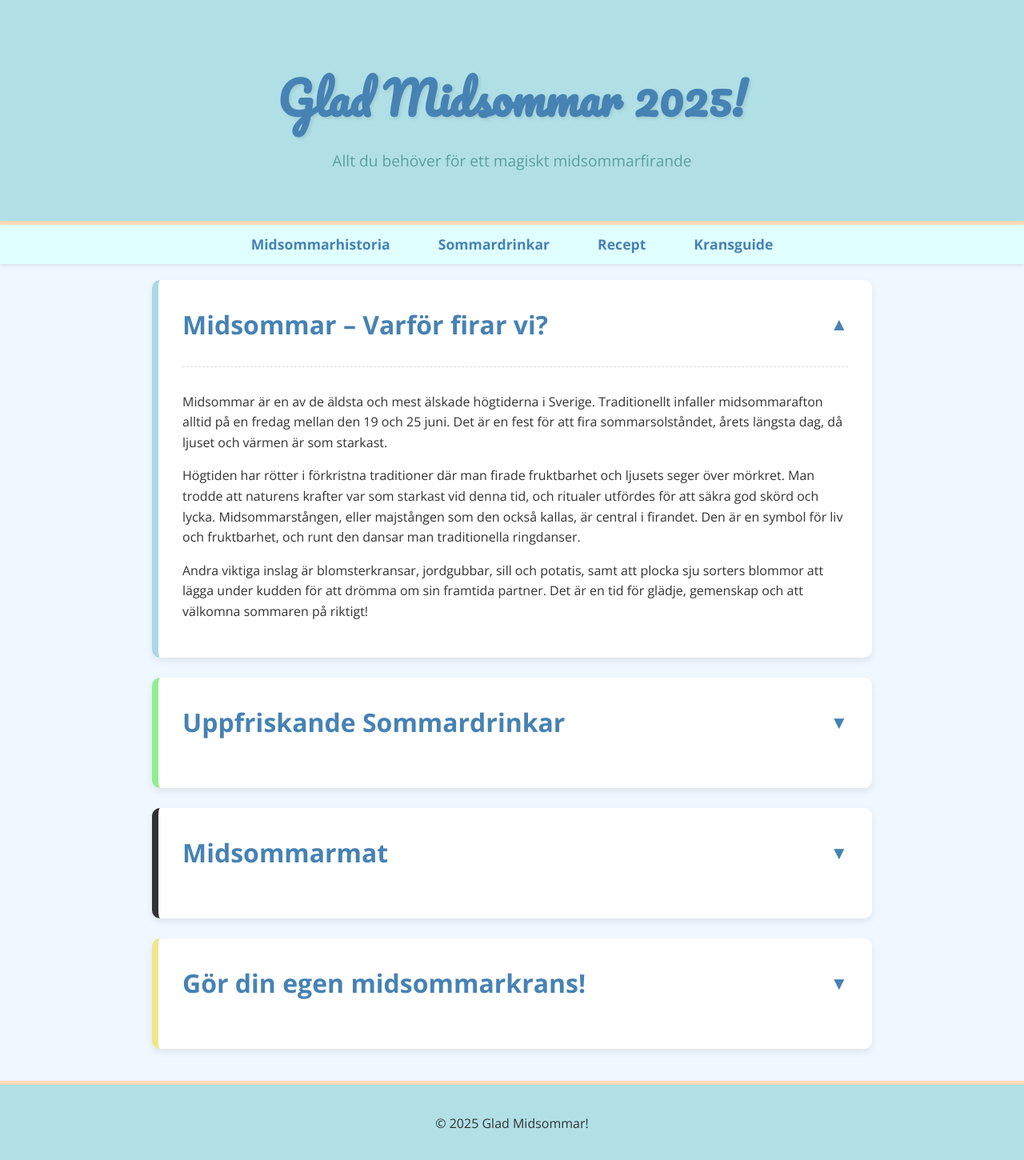
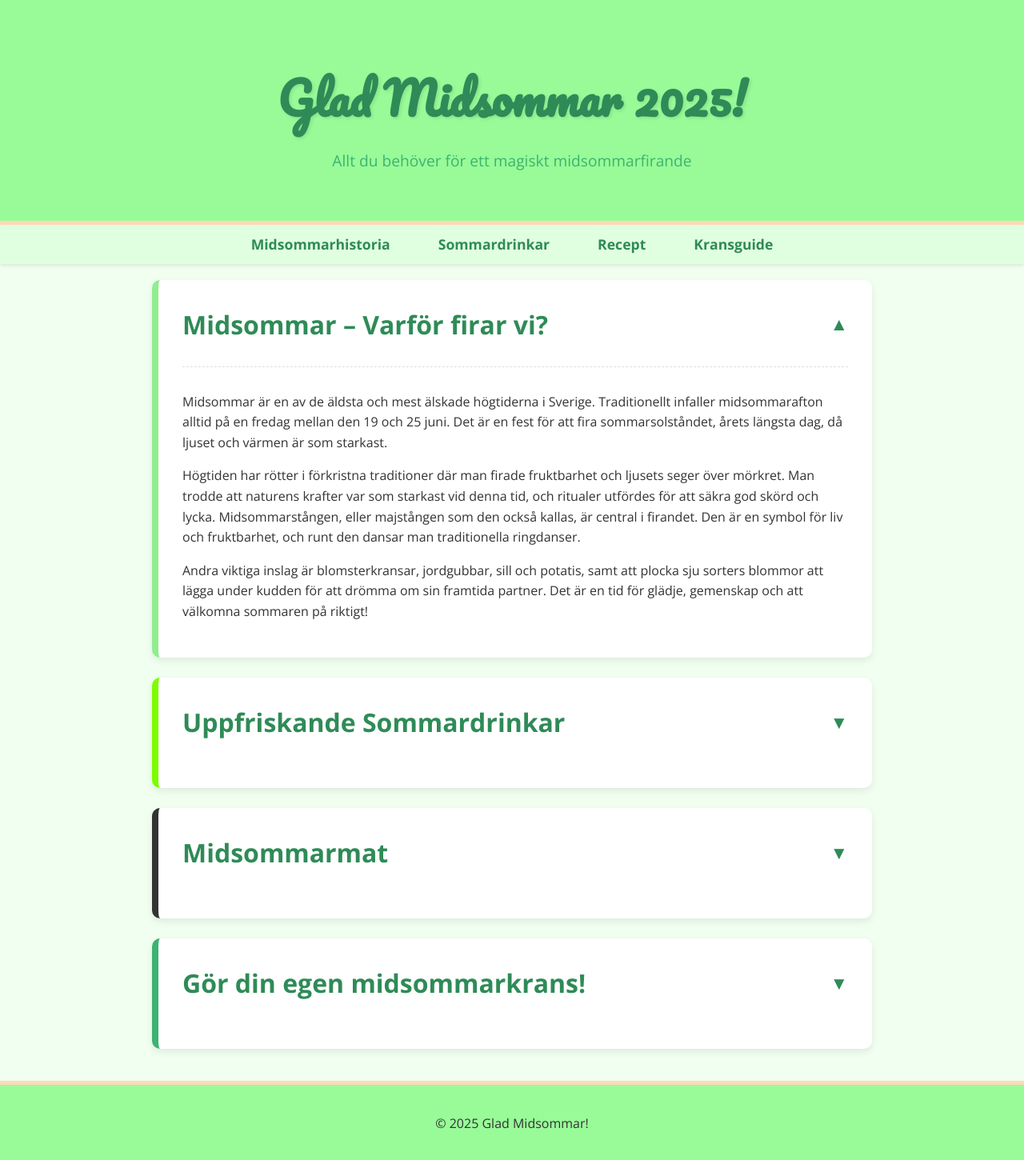
Before and after one commit to ennoka123/midsommar, a plain HTML site: page index.html in a window 1280 px wide. Shown: the whole page at 80% size. Drawn offline with nearby package versions, Linux system fonts and the light colour scheme.

Commit message:
Add files via upload

```diff
--- a/style.css
+++ b/style.css
@@ -2,34 +2,34 @@ body {
     font-family: 'Open Sans', sans-serif;
     margin: 0;
     padding: 0;
-    background-color: #F0F8FF; /* Ljusblå (AliceBlue) */
+    background-color: #F0FFF0; /* Ljusgrön (Honeydew) */
     color: #333;
     line-height: 1.6;
 }
 
 header {
-    background-color: #B0E0E6; /* Ljusblå (PowderBlue) */
+    background-color: #98FB98; /* Ljusgrön (PaleGreen) */
     color: #333;
     padding: 40px 20px;
     text-align: center;
-    border-bottom: 5px solid #FFDAB9; /* Ljusrosa (PeachPuff) */
+    border-bottom: 5px solid #FFDAB9; /* Ljusrosa (PeachPuff) - behålls som accent */
 }
 
 header h1 {
     font-family: 'Pacifico', cursive;
     font-size: 3.5em;
     margin-bottom: 10px;
-    color: #4682B4; /* Stålblå */
+    color: #2E8B57; /* Mörkgrön (SeaGreen) */
     text-shadow: 2px 2px 4px rgba(0,0,0,0.1);
 }
 
 header p {
     font-size: 1.2em;
-    color: #5F9EA0; /* Kadettblå */
+    color: #3CB371; /* MediumSeaGreen */
 }
 
 nav {
-    background-color: #E0FFFF; /* Ljusblå (LightCyan) */
+    background-color: #E0FFE0; /* Mycket ljusgrön */
     padding: 10px 0;
     text-align: center;
     box-shadow: 0 2px 5px rgba(0,0,0,0.1);
@@ -41,7 +41,7 @@ nav ul {
     margin: 0;
     display: flex;
     justify-content: center;
-    flex-wrap: wrap; /* För responsivitet */
+    flex-wrap: wrap;
 }
 
 nav ul li {
@@ -50,7 +50,7 @@ nav ul li {
 
 nav ul li a {
     text-decoration: none;
-    color: #4682B4; /* Stålblå */
+    color: #2E8B57; /* Mörkgrön (SeaGreen) */
     font-weight: bold;
     font-size: 1.1em;
     padding: 8px 15px;
@@ -59,7 +59,7 @@ nav ul li a {
 }
 
 nav ul li a:hover, nav ul li a:focus {
-    background-color: #FFC0CB; /* Ljusrosa (Pink) */
+    background-color: #B0E0E6; /* Ljusblå (PowderBlue) - som accentfärg */
     color: #FFFFFF;
 }
 
@@ -78,38 +78,38 @@ main {
     border-left: 8px solid; /* Kommer att ändras per sektion */
 }
 
-/* Färgkombinationer för sektionerna */
-#historia { border-left-color: #ADD8E6; /* Ljusblå */ }
-#drinkar { border-left-color: #90EE90; /* Ljusgrön */ }
-#icarecept { border-left-color: #FFB6C1; /* Ljusrosa */ }
-#kransar { border-left-color: #F0E68C; /* Khaki (en varmgul ton) */ }
+/* Färgkombinationer för sektionerna - olika pastellgröna nyanser */
+#historia { border-left-color: #90EE90; /* Ljusgrön */ }
+#drinkar { border-left-color: #7CFC00; /* Grön (Lawngreen) - lite intensivare */ }
+#icarecept { border-left-color: #ADFF2F; /* Ljusgrön (GreenYellow) */ }
+#kransar { border-left-color: #3CB371; /* MediumSeaGreen - för en djupare ton */ }
 
 
 .content-section h2 {
-    color: #4682B4; /* Stålblå */
+    color: #2E8B57; /* Mörkgrön (SeaGreen) */
     font-size: 2em;
     margin-top: 0;
-    cursor: pointer; /* Indikerar att rubriken är klickbar */
+    cursor: pointer;
     display: flex;
     justify-content: space-between;
     align-items: center;
 }
 
 .content-section h2::after {
-    content: '▼'; /* Nedåtpil */
+    content: '▼';
     font-size: 0.7em;
     margin-left: 10px;
     transition: transform 0.3s ease;
 }
 
 .content-section h2.active::after {
-    content: '▲'; /* Uppåtpil */
-    transform: rotate(0deg); /* Ingen rotation behövs för att vända uppåt */
+    content: '▲';
+    transform: rotate(0deg);
 }
 
 
 .section-content {
-    display: none; /* Dölj som standard */
+    display: none;
     padding-top: 15px;
     border-top: 1px dashed #DDD;
     margin-top: 15px;
@@ -120,14 +120,14 @@ main {
 }
 
 .section-content h3 {
-    color: #5F9EA0; /* Kadettblå */
+    color: #3CB371; /* MediumSeaGreen */
     font-size: 1.5em;
     margin-top: 25px;
     margin-bottom: 10px;
 }
 
 .section-content h4 {
-    color: #6A5ACD; /* Skifferblå */
+    color: #6B8E23; /* Olivgrön (OliveDrab) */
     font-size: 1.2em;
     margin-top: 15px;
     margin-bottom: 5px;
@@ -149,12 +149,12 @@ main {
 }
 
 footer {
-    background-color: #B0E0E6; /* Ljusblå (PowderBlue) */
+    background-color: #98FB98; /* Ljusgrön (PaleGreen) */
     color: #333;
     text-align: center;
     padding: 20px;
     margin-top: 40px;
-    border-top: 5px solid #FFDAB9; /* Ljusrosa (PeachPuff) */
+    border-top: 5px solid #FFDAB9; /* Ljusrosa (PeachPuff) - behålls som accent */
 }
 
 /* Responsivitet */
```
